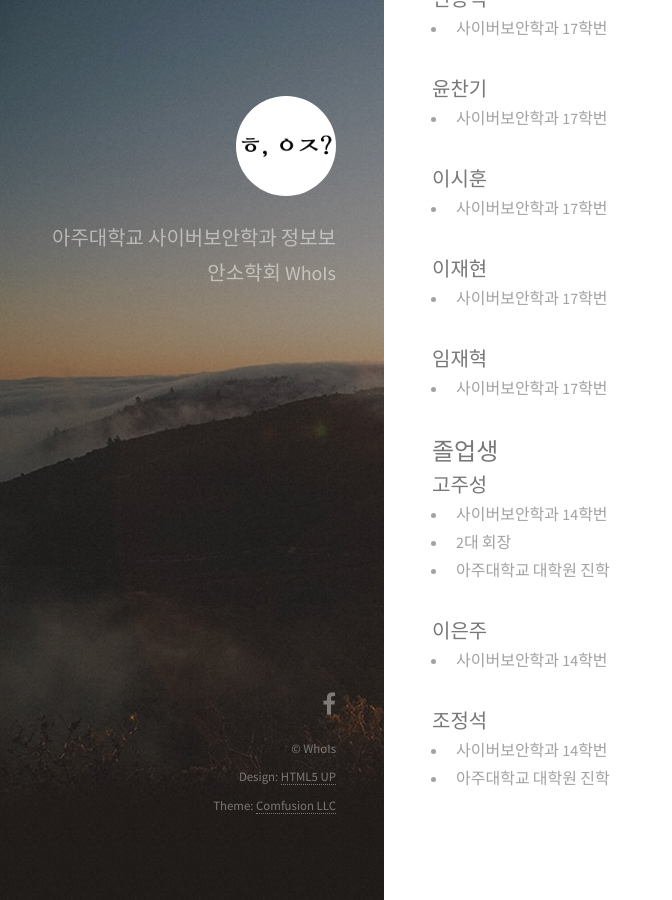
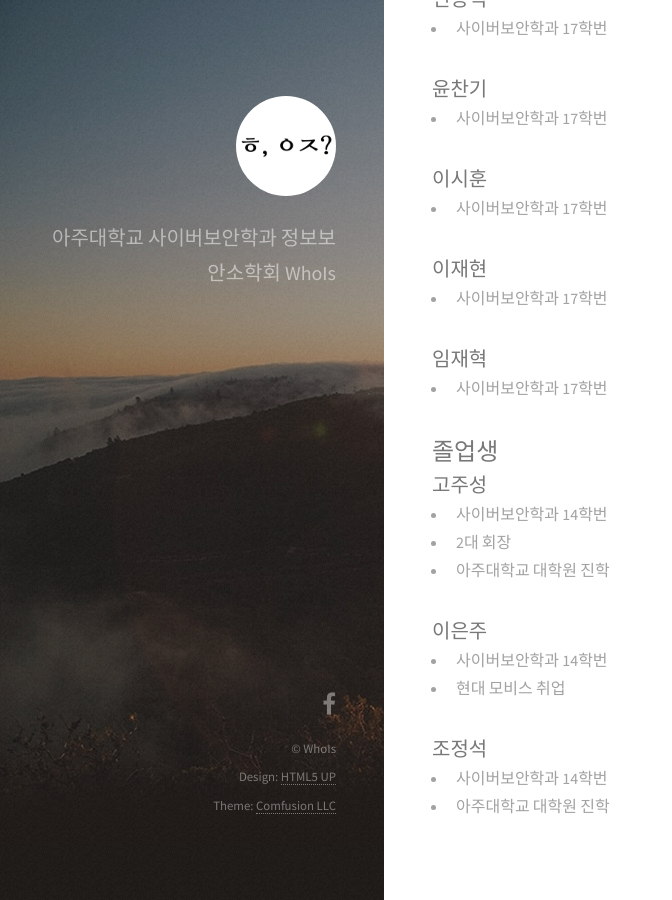
Before and after one commit to ajou-whois/ajou-whois.github.io, a Jekyll site: the page built from members.md, in a window 1280 px wide and 900 px high, scrolled down 1144 px. Shown: the whole window, without its empty margins (0-672 px from the left). Built offline with Jekyll 4.4.1, drawn with Linux system fonts in a browser that asks for light colours; nearby versions of some CDN libraries.

Commit message:
Update members

```diff
--- a/members.md
+++ b/members.md
@@ -62,6 +62,7 @@ permalink: /members/
 
 ### 이은주
 * 사이버보안학과 14학번
+* 현대 모비스 취업
 
 ### 조정석
 * 사이버보안학과 14학번
```
